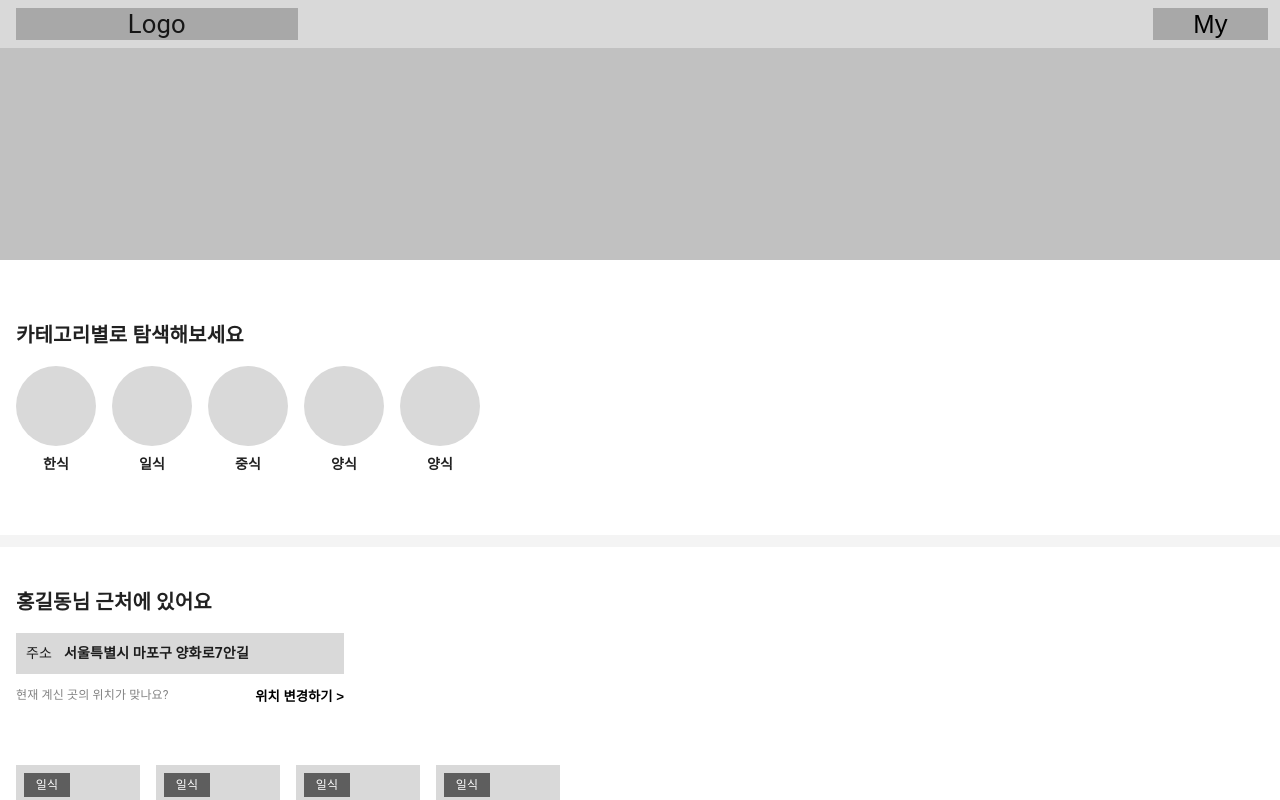
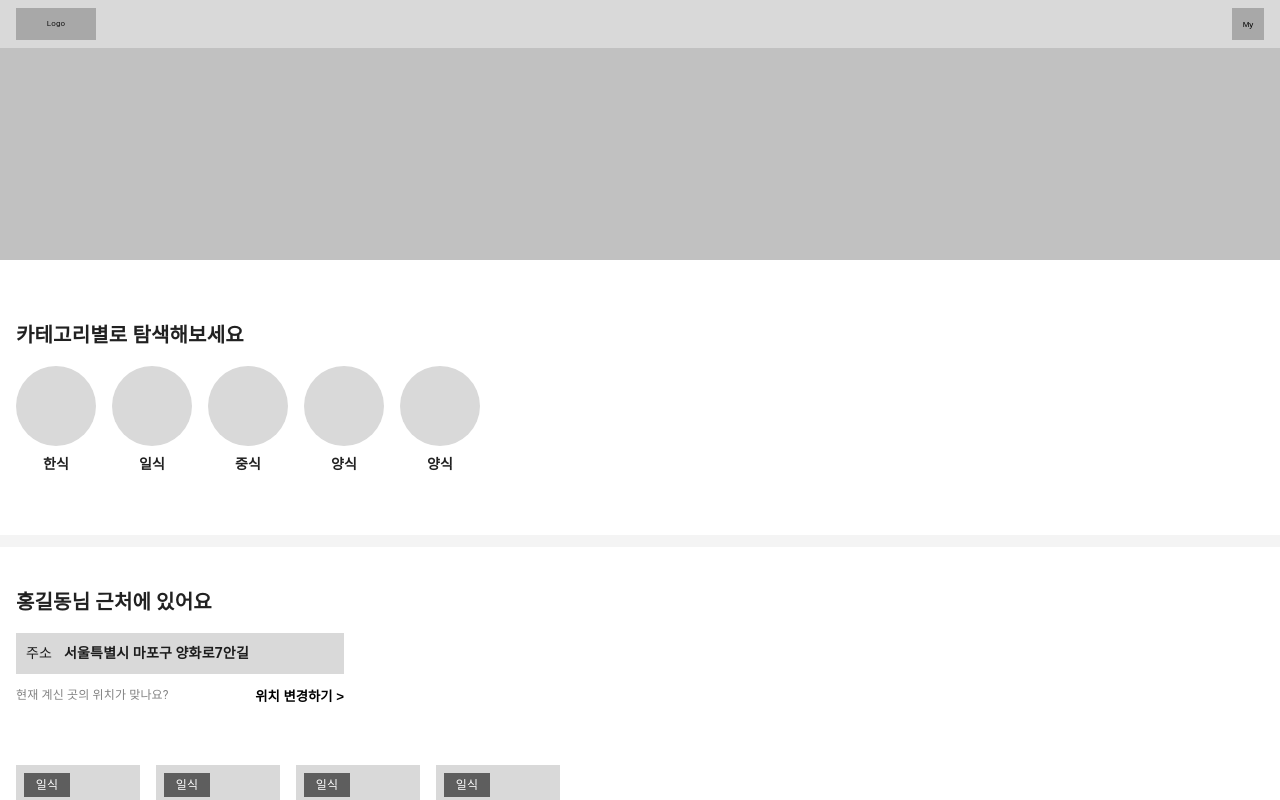
Before and after one commit to dlantjdgkgk/SmallGift, a React (Create React App) app: page / in a window 1280 px wide. Shown: the top 800 px of the page. Built offline with nearby package versions, Linux system fonts and the light colour scheme.

Commit message:
fix(Header0 : 헤더 디자인 수정

```diff
--- a/src/components/Header/style.ts
+++ b/src/components/Header/style.ts
@@ -1,31 +1,27 @@
 import styled from "styled-components";
 
 export const HeaderWrapper = styled.div`
-  min-width: 360px;
-  width: 100vw;
+  width: 100%;
   background-color: #d9d9d9;
   display: flex;
   justify-content: space-between;
   .logo {
-    width: 22vw;
+    width: 80px;
     height: 32px;
     background-color: #a8a8a8;
     margin: 8px 0px 8px 16px;
-    font-size: 2vw;
+    font-size: 8px;
     display: flex;
     justify-content: center;
     align-items: center;
   }
   button {
-    width: 9vw;
+    width: 32px;
     height: 32px;
     border: none;
-    font-size: 2vw;
+    font-size: 8px;
     background-color: #a8a8a8;
-    margin: 8px 12px 8px 0px;
-  }
-  .search {
-    width: 12vw;
+    margin: 8px 16px 8px 0px;
   }
 `;
 
```
